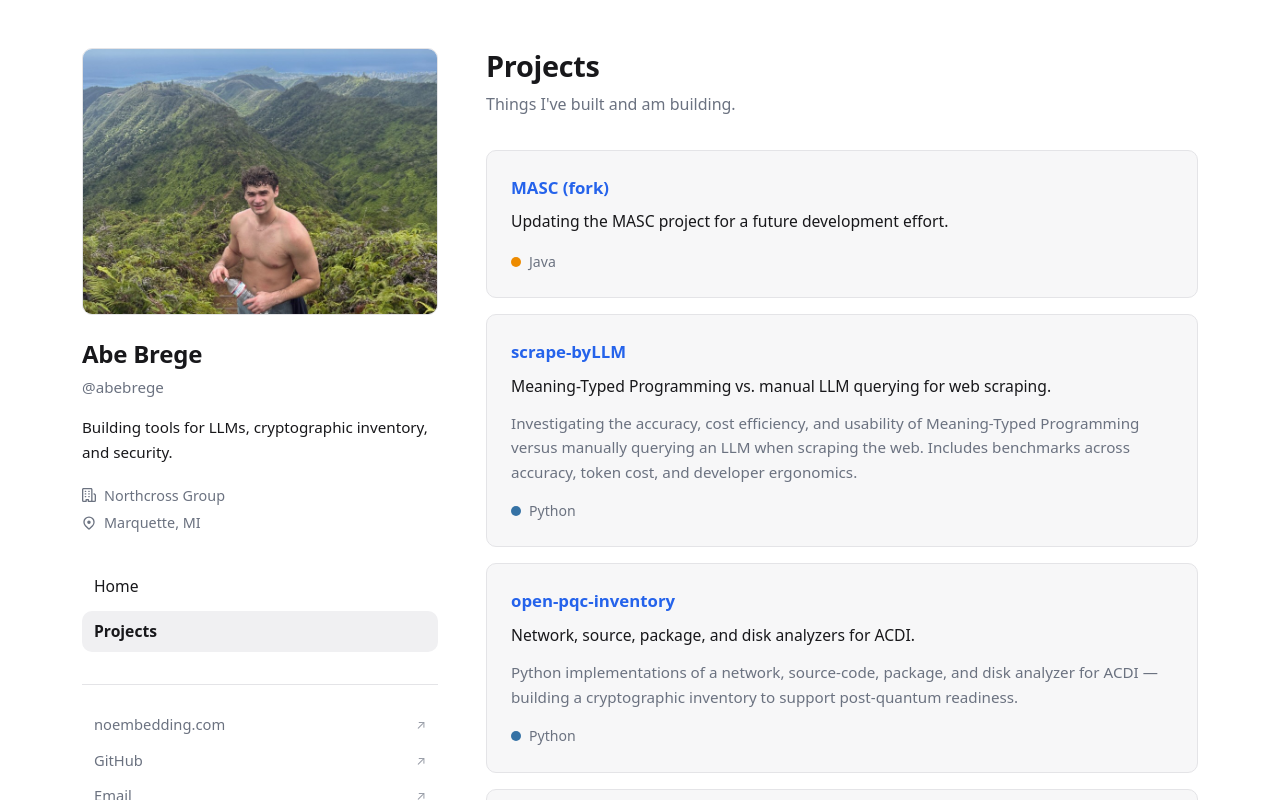
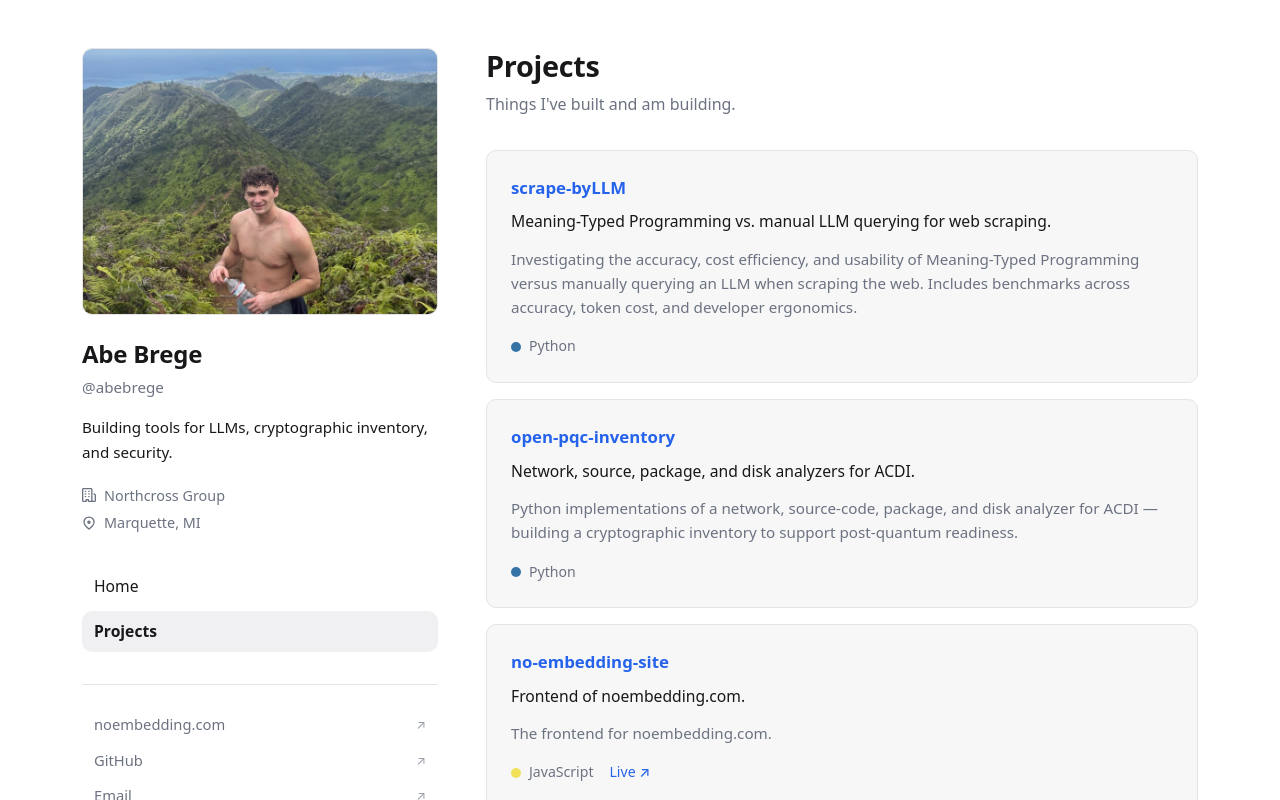
Before and after one commit to abebrege/abebrege.github.io, a React (Vite) app: page /projects in a window 1280 px wide. Shown: the top 800 px of the page. Built offline with nearby package versions, Linux system fonts and the light colour scheme.

Commit message:
temporarily disable

```diff
--- a/src/content/projects.ts
+++ b/src/content/projects.ts
@@ -1,17 +1,17 @@
 import type { Project } from "../lib/types";
 
 export const projects: Project[] = [
-  {
-    slug: "MASC (fork)",
-    name: "MASC (fork)",
-    summary: "Updating the MASC project for a future development effort.",
-    description: "",
-    language: "Java",
-    languageColor: "#ED8B00",
-    topics: ["security", "cryptography-api-use"],
-    repoUrl: "https://github.com/abebrege/MASC",
-    featured: true,
-  },
+  // {
+  //   slug: "MASC (fork)",
+  //   name: "MASC (fork)",
+  //   summary: "Updating the MASC project for a future development effort.",
+  //   description: "",
+  //   language: "Java",
+  //   languageColor: "#ED8B00",
+  //   topics: ["security", "cryptography-api-use"],
+  //   repoUrl: "https://github.com/abebrege/MASC",
+  //   featured: true,
+  // },
   {
     slug: "scrape-byllm",
     name: "scrape-byLLM",
```
